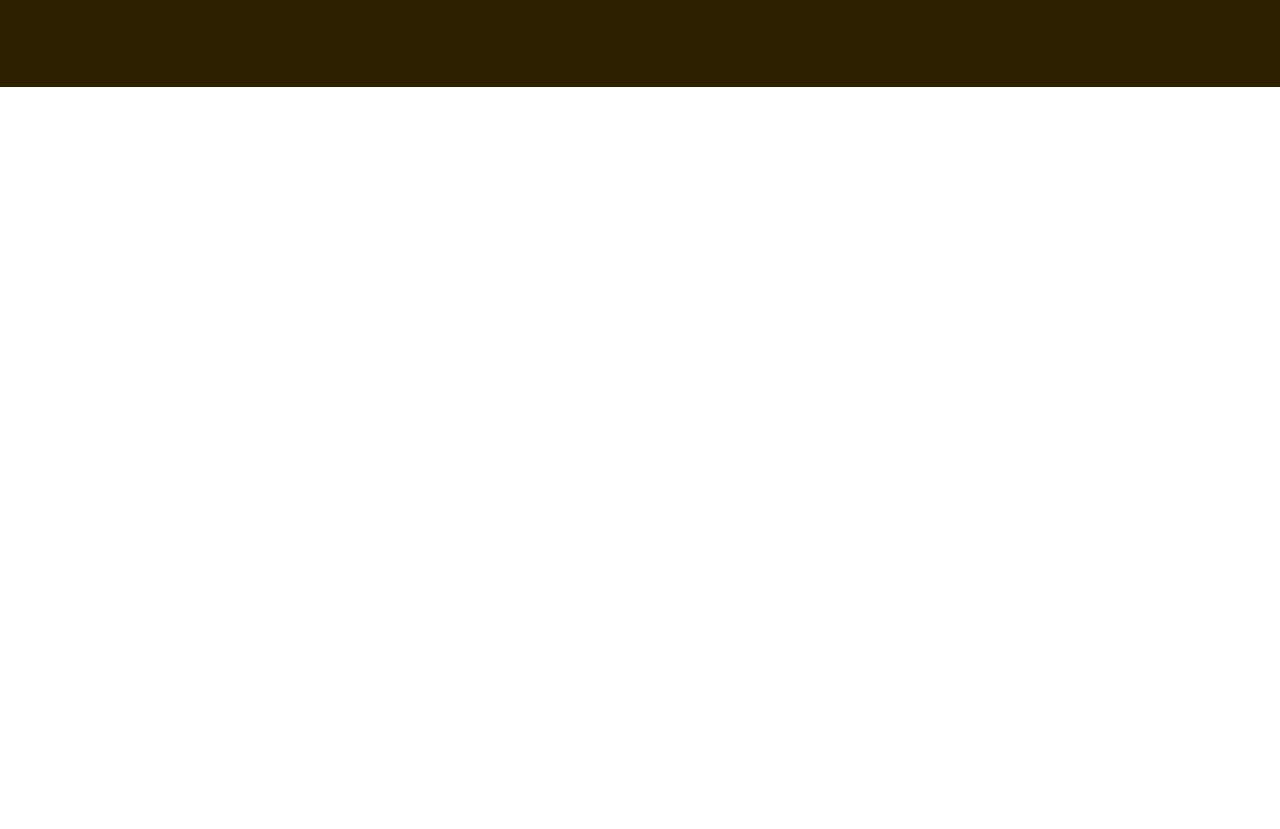
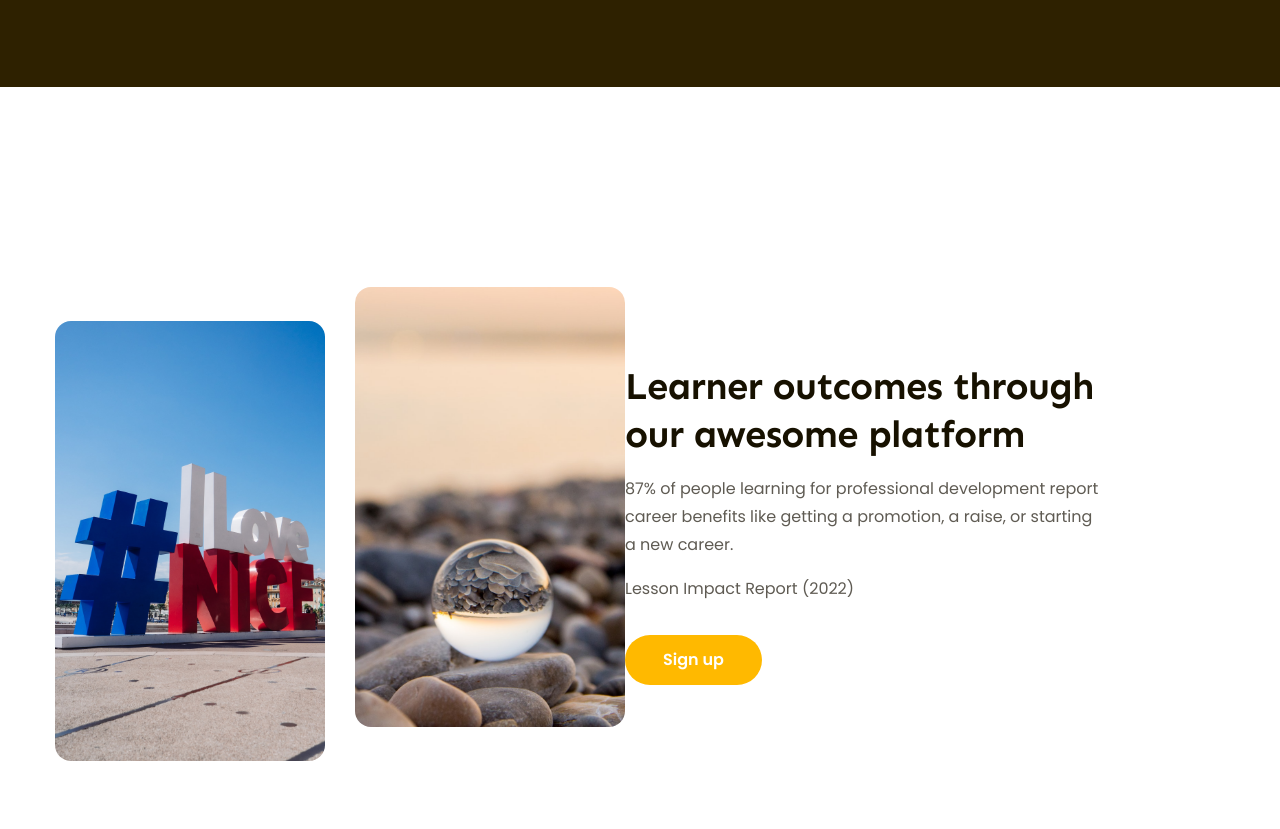
Before and after one commit to minhbebong/Page_htmlcss_02, a plain HTML site: page index.html in a window 1280 px wide. Shown: the part 2246-3075 px from the top of the page. Drawn offline with Linux system fonts and the light colour scheme.

Commit message:
Làm phần Features #1

```diff
--- a/assets/css/styles.css
+++ b/assets/css/styles.css
@@ -476,3 +476,53 @@ a {
   line-height: 1.54;
   color: #ffffff;
 }
+
+/* Features */
+.features {
+  margin-top: 135px;
+  padding: 65px 0;
+}
+
+.features .body {
+  display: flex;
+}
+
+.features .images {
+  display: flex;
+  gap: 0 30px;
+  justify-content: space-between;
+}
+
+.features .images img {
+  width: 270px;
+  height: 440px;
+  object-fit: cover;
+  border-radius: 16px;
+  object-fit: cover;
+}
+
+.features img.lower {
+  margin-top: 34px;
+}
+
+.features .content {
+  width: 41%;
+  display: flex;
+  flex-direction: column;
+  align-items: flex-start;
+  justify-content: center;
+}
+
+.features .desc {
+  margin-top: 16px;
+  font-size: 1.6rem;
+  line-height: 1.75;
+  color: #5f5b53;
+}
+
+.features .content .cta-btn {
+  margin-top: 32px;
+  min-width: 137px;
+  color: #ffff;
+  background: var(--primary-color);
+}
--- a/index.html
+++ b/index.html
@@ -380,6 +380,37 @@
           </div>
         </div>
       </div>
+
+      <!-- Features -->
+      <div class="features">
+        <div class="main-content">
+          <div class="body">
+            <div class="images">
+              <img
+                class="lower"
+                src="./assets/img/Features-1.jpg"
+                alt="Learner outcomes through our awesome platform"
+              />
+              <img
+                src="./assets/img/Features-2.jpg"
+                alt="Learner outcomes through our awesome platform"
+              />
+            </div>
+            <div class="content">
+              <h2 class="heading lv2">
+                Learner outcomes through our awesome platform
+              </h2>
+              <p class="desc">
+                87% of people learning for professional development report
+                career benefits like getting a promotion, a raise, or starting a
+                new career.
+              </p>
+              <p class="desc">Lesson Impact Report (2022)</p>
+              <a href="#!" class="btn cta-btn">Sign up</a>
+            </div>
+          </div>
+        </div>
+      </div>
     </main>
   </body>
 </html>
```
Also changed, not shown: assets/img/Features-1.jpg (added), assets/img/Features-2.jpg (added).
